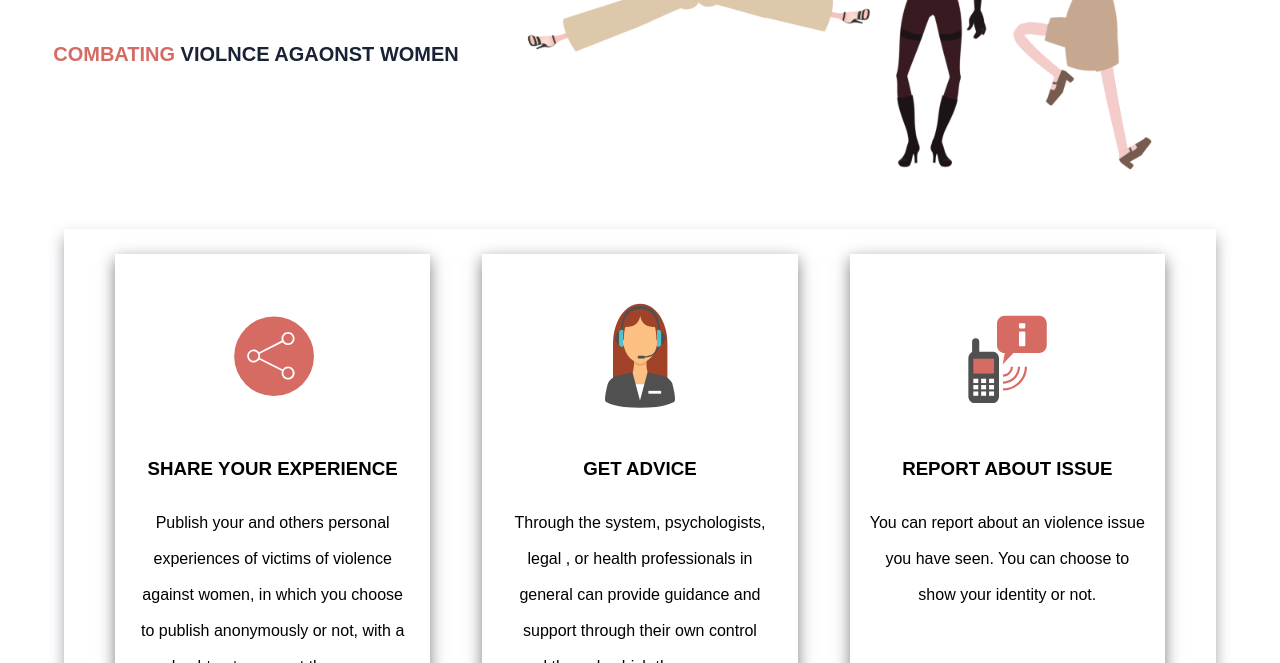
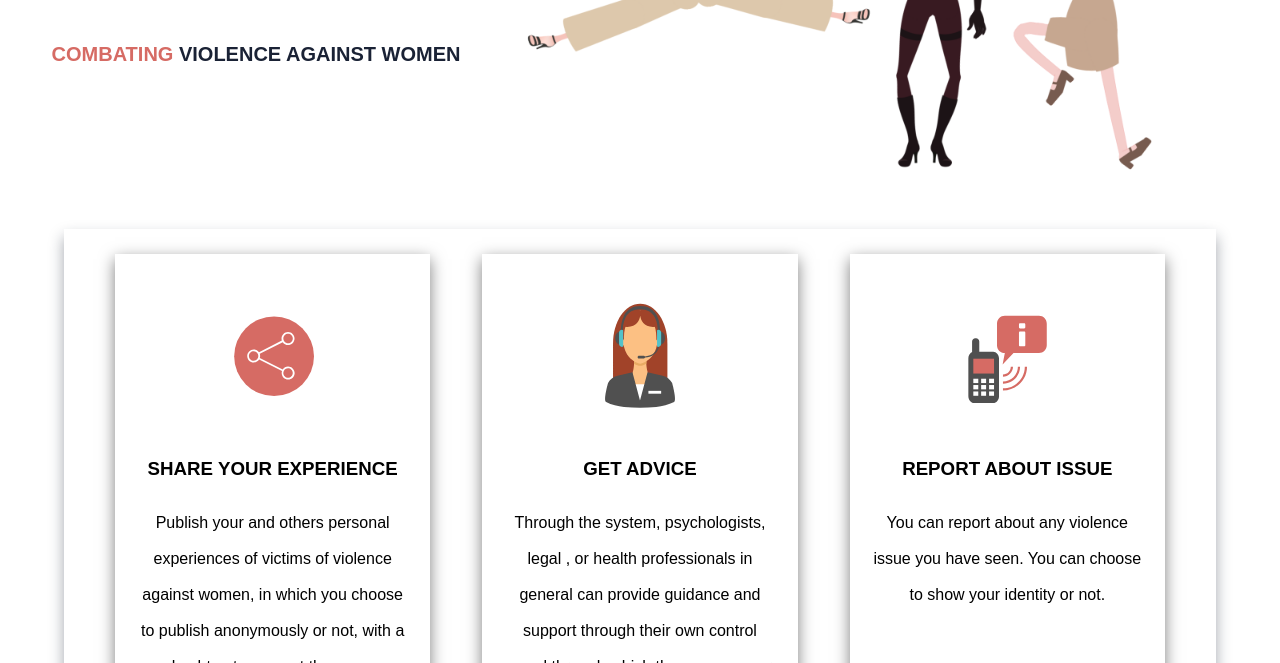
Before and after one commit to RamiMaroun/Final_Project, a plain HTML site: page home.html in a window 1280 px wide. Shown: the part 315-978 px from the top of the page. Drawn offline with Linux system fonts and the light colour scheme.

Commit message:
correct some feil words

```diff
--- a/home.html
+++ b/home.html
@@ -39,7 +39,7 @@
     <div id="show">
         <div class="show_txt">
             <h1>nice world for <span class="color">women </span></h1>
-            <h2><span class="color">combating</span> violnce agaonst women</h2>
+            <h2><span class="color">combating</span> violence against women</h2>
         </div>
 
         <div class="pic">
@@ -67,10 +67,10 @@
                     </div>
                 </div>
                 <div class="box">
-                    <img src="images/call.svg">
+                    <img src="images/call.svg" alt="call logo">
                     <div class="container ">
                         <h3>Report about issue</h3>
-                        <p>You can report about an violence issue you have seen. You can choose to show your identity
+                        <p>You can report about any violence issue you have seen. You can choose to show your identity
                             or not. </p>
                     </div>
 
```
Also changed, not shown: solution.html (+1 -1 lines).
